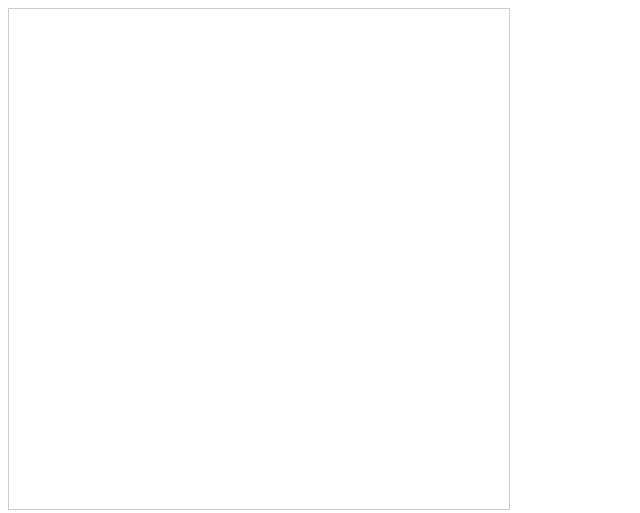
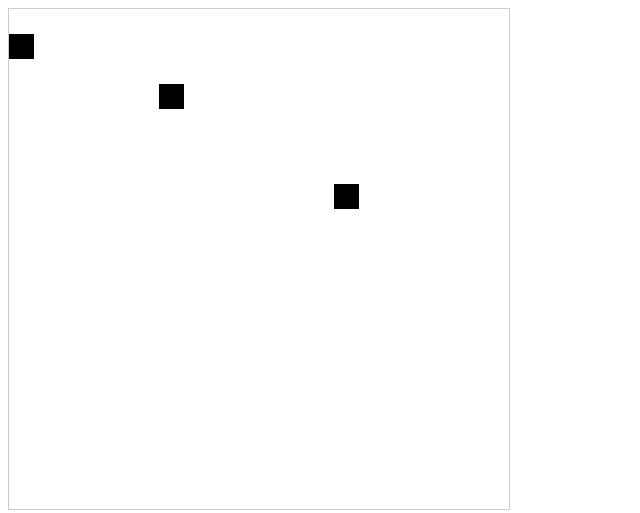
Before and after one commit to isaquevoss/jovem-programador-2023, a plain HTML site: page 2023-04-13/base.html in a window 1280 px wide. Shown: the whole page, without its empty margins (0-640 px from the left). Drawn offline with Linux system fonts and the light colour scheme.

Commit message:
arquivo base

```diff
--- a/2023-04-13/base.html
+++ b/2023-04-13/base.html
@@ -4,7 +4,15 @@
     height: 500px; width: 500px; image-rendering: pixelated;"></canvas>
 </body>
 <script>
+    var canvas = document.getElementById('canvas');
+    var context = canvas.getContext('2d');
 
+    context.fillStyle = 'black';
+    context.fillRect(0,1,1,1);
+
+    context.fillRect(6,3,1,1);
+
+    context.fillRect(13,7,1,1);
 
 
 </script>
```
